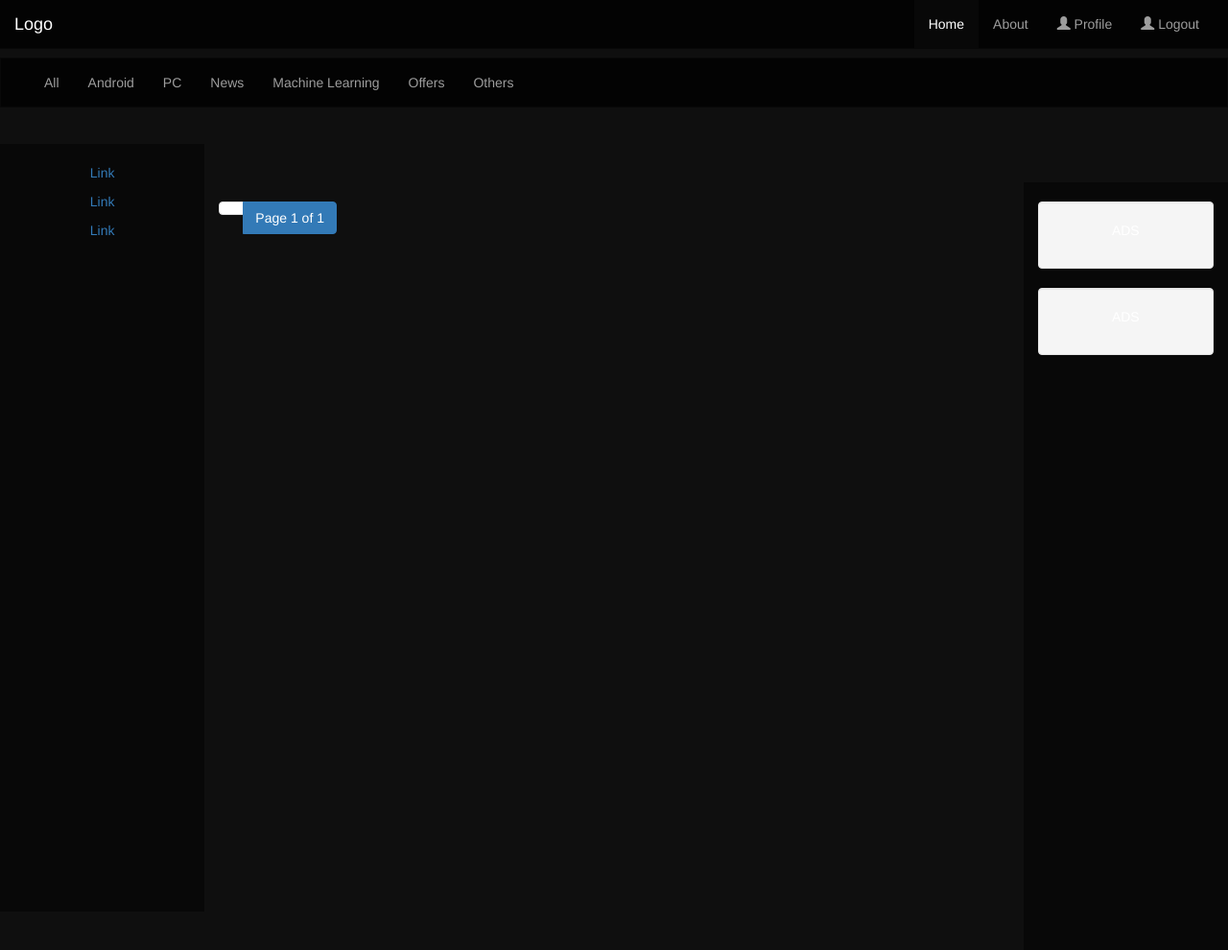
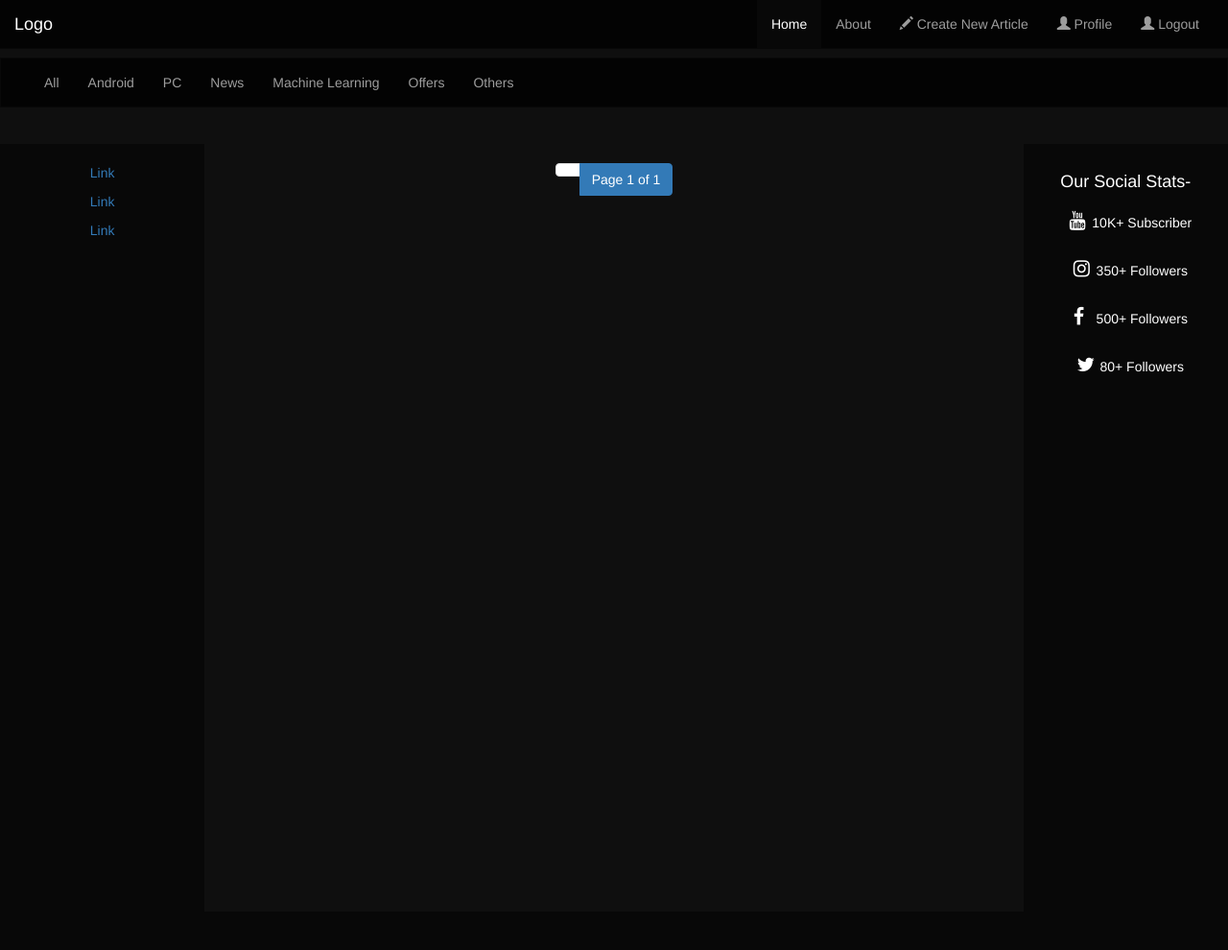
Before and after one commit to Dipeshpal/Dipesh_Pal_Django_Website_2.0, a Django app: page / in a window 1280 px wide. Shown: the whole page at 96% size. After the commit the page ends 388 px from the top, so only its background shows below. Run offline with Django 3.2, Linux system fonts and the light colour scheme; the visitor is signed in with stand-in values (Sample User, id 1); data that the repository does not hold is empty; some libraries are stand-ins or nearby versions.

Commit message:
Cards Added and Nav Improvement
Cards Added and Nav Improvement
Next Target-
- About us
- And Other Pages
- Password reset and mail testing

```diff
--- a/Dipesh_Pal/assets/css/custom_css_header_and_body.css
+++ b/Dipesh_Pal/assets/css/custom_css_header_and_body.css
@@ -193,6 +193,29 @@ footer {
     cursor: pointer;
 }
 
+.card-custom {
+    width: auto;
+    border-radius: 2%;
+    height: 40%;
+    background: white;
+    padding: 2%;
+}
+
+.fa {
+  padding: 10px;
+  font-size: 20px;
+  width: 30px;
+  text-align: center;
+  text-decoration: none;
+  border-radius: 50%;
+  color: white;
+}
+
+.fa:hover {
+  opacity: 0.7;
+  color: grey;
+}
+
 
 @media screen and (max-width: 480px) {
     .site-form {
@@ -203,6 +226,14 @@ footer {
         padding: 2px;
         color: black;
     }
+
+    .card-custom {
+    width: auto;
+    border-radius: 2%;
+    height: auto;
+    background: white;
+    padding: 2%;
+}
 
     .site-form input, .site-form textarea {
         display: block;
@@ -244,4 +275,6 @@ footer {
         margin: 10px 0;
         cursor: pointer;
     }
+
+
 }
--- a/Dipesh_Pal/home/templates/home/home.html
+++ b/Dipesh_Pal/home/templates/home/home.html
@@ -3,38 +3,20 @@
 {% block active_home %} class="active"  {% endblock %}
 
 {% block content %}
-<!--    <div class="card" style="width: 18rem;">-->
-<!--        <img class="card-img-top" src="..." alt="Card image cap">-->
-<!--        <div class="card-body">-->
-<!--            <h5 class="card-title">Card title</h5>-->
-<!--            <p class="card-text">Some quick example text to build on the card title and make up the bulk of the card's content.</p>-->
-<!--            <a href="#" class="btn btn-primary">Go somewhere</a>-->
-<!--        </div>-->
-<!--    </div>-->
-
-      <br><br>
-      <div class="col-sm-8 text-left">
  {% for article in articles %}
-                {{ article.a }}
-                   <p>Category: {{ article.category }}</p>
-                    <article class="media content-section">
-                        <div class="media-body">
-                            <div class="article-metadata">
-                                <a class="mr-2" href="{% url 'home:detail' slug=article.slug %}">{{ article.author }}</a>
+    <div class="col-sm-3 col-md-4 col-lg-3 mt-4" style="padding: 2%">
+        <div class="card card-custom">
+            <img class="card-img-top" style="width: 100%; height: auto" src="{{ article.thumb.url }}" alt="Card image cap">
+            <div class="card-body">
+                <h4  class="card-title"><a id="teal_heading" class="article-title" href="{% url 'home:detail' slug=article.slug %}">{{ article.title }}</a></h4>
+<!--                <p class="card-text article-content" style="color: #333333">{{ article.snippet }}</p>-->
                 <small class="text-muted">{{ article.date | date:"F d, Y" }}</small>
-                            </div>
-                            <h2><a id="teal_heading" class="article-title" href="{% url 'home:detail' slug=article.slug %}">{{ article.title }}</a></h2>
-
-                            <div class="row">
-                                <div class="col-sm-3">
-                                    <img class="article-image" src="{{ article.thumb.url }}"/>
-                                </div>
-                                <div class="col-sm-8">
-                                      <p class="article-content content-markdown">{{ article.snippet }}</p>
+                <p style="color: #333333">Category: {{ article.category }} <a class="mr-2" href="{% url 'home:detail' slug=article.slug %}">-{{ article.author }}</a></p>
+                <a href="{% url 'home:detail' slug=article.slug %}" class="btn btn-primary">View Article</a>
             </div>
         </div>
     </div>
-                    </article>
+
 {% endfor %}
 
        <nav aria-label="...">
@@ -57,6 +39,54 @@
                   </span>
               </ul>
           </nav>
-      </div>
+
+
+
+<!--      <br><br>-->
+<!--      <div class="col-sm-8 text-left">-->
+<!--            {% for article in articles %}-->
+<!--                {{ article.a }}-->
+<!--                   <p>Category: {{ article.category }}</p>-->
+<!--                    <article class="media content-section">-->
+<!--                        <div class="media-body">-->
+<!--                            <div class="article-metadata">-->
+<!--                                <a class="mr-2" href="{% url 'home:detail' slug=article.slug %}">{{ article.author }}</a>-->
+<!--                                <small class="text-muted">{{ article.date | date:"F d, Y" }}</small>-->
+<!--                            </div>-->
+<!--                            <h2><a id="teal_heading" class="article-title" href="{% url 'home:detail' slug=article.slug %}">{{ article.title }}</a></h2>-->
+
+<!--                            <div class="row">-->
+<!--                                <div class="col-sm-3">-->
+<!--                                    <img class="article-image" src="{{ article.thumb.url }}"/>-->
+<!--                                </div>-->
+<!--                                <div class="col-sm-8">-->
+<!--                                      <p class="article-content content-markdown">{{ article.snippet }}</p>-->
+<!--                                </div>-->
+<!--                            </div>-->
+<!--                        </div>-->
+<!--                    </article>-->
+<!--            {% endfor %}-->
+
+<!--          <nav aria-label="...">-->
+<!--          <ul class="pagination">-->
+<!--              <li class="page-item disabled">-->
+<!--                  <span class="page-link">-->
+<!--                      {% if articles.has_previous %}-->
+<!--                          <li class="page-item"><a class="page-link" href="?page=1">&laquo; first</a></li>-->
+<!--                          <li class="page-item"><a class="page-link" href="?page={{ articles.previous_page_number }}">previous</a></li>-->
+<!--                      {% endif %}-->
+
+<!--                      <span class="current">-->
+<!--                          <li class="page-item active"><a class="page-link">Page {{ articles.number }} of {{ articles.paginator.num_pages }}  </a></li>-->
+<!--                      </span>-->
+
+<!--                      {% if articles.has_next %}-->
+<!--                          <li class="page-item"><a class="page-link" href="?page={{ articles.next_page_number }}">next</a></li>-->
+<!--                          <li class="page-item"><a class="page-link" href="?page={{ articles.paginator.num_pages }}">last &raquo;</a></li>-->
+<!--                      {% endif %}-->
+<!--                  </span>-->
+<!--              </ul>-->
+<!--          </nav>-->
+<!--      </div>-->
 
 {% endblock %}
--- a/Dipesh_Pal/home/views.py
+++ b/Dipesh_Pal/home/views.py
@@ -14,7 +14,7 @@ def homepage(request):
 
     # Pagination
     # Show 10 Post Per Page
-    paginator = Paginator(homeblog_list, 10)
+    paginator = Paginator(homeblog_list, 8)
 
     page = request.GET.get('page')
     homeblog = paginator.get_page(page)
--- a/Dipesh_Pal/templates/base_layout.html
+++ b/Dipesh_Pal/templates/base_layout.html
@@ -6,6 +6,8 @@
     <meta charset="utf-8">
     <meta name="viewport" content="width=device-width, initial-scale=1">
     <link rel="stylesheet" href="https://maxcdn.bootstrapcdn.com/bootstrap/3.4.0/css/bootstrap.min.css">
+    <link rel="stylesheet" href="https://cdnjs.cloudflare.com/ajax/libs/font-awesome/4.7.0/css/font-awesome.min.css">
+
 
     {% block head_extra %} {% endblock head_extra%}
   </head>
@@ -29,6 +31,12 @@
         </ul>
 
         {% if user.is_authenticated %}
+         {% if user.is_staff %}
+         <ul class="nav navbar-nav">
+           <li {% block articleCreateli %} {% endblock %}><a href="/create/"><span class="glyphicon glyphicon-pencil"></span> Create New Article</a></li>
+         </ul>
+         {% endif %}
+
           <ul class="nav navbar-nav">
             <li  {% block active_profile %}  {% endblock %}><a href="/accounts/profile/"><span class="glyphicon glyphicon-user"></span> Profile</a></li>
           </ul>
@@ -95,19 +103,26 @@
 
 
       <!----- Mid ----->
+      <div class="col-sm-8">
       {% block content %} {% endblock %}
+      </div>
 
       {% block right_sidebar %}
         <!----- Right Sidebar ----->
         <div class="col-sm-2 sidenav">
-          <div class="well">
-            <p>ADS</p>
+          <div>
+            <h4>Our Social Stats-</h4>
+            <p><a href="https://www.youtube.com/channel/UCGEoRAK92fUk2kY3kSJMR_Q?view_as=subscriber" class="fa fa-youtube"></a> 10K+ Subscriber</p>
+            <p><a href="https://www.instagram.com/dipesh_pal17/" class="fa fa-instagram"></a> 350+ Followers</p>
+            <p><a href="https://www.facebook.com/dipeshpal17/" class="fa fa-facebook"></a> 500+ Followers</p>
+            <p><a href="https://twitter.com/Dipesh17pal" class="fa fa-twitter"></a> 80+ Followers</p>
           </div>
-          <div class="well">
-            <p>ADS</p>
-          </div>
+
+
+
         </div>
       {% endblock %}
+
 
 
     </div>
```
Also changed, not shown: Dipesh_Pal/media/Capture.PNG (added), Dipesh_Pal/media/Screenshot_1.png (added), Dipesh_Pal/media/Screenshot_5.png (added), Dipesh_Pal/media/Screenshot_6.png (added), Dipesh_Pal/media/qwq.PNG (added). Lines whose indentation alone changed are shown as unchanged.
